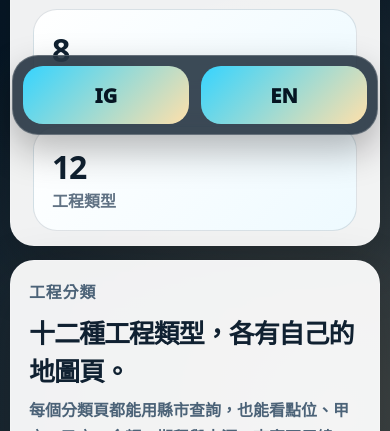
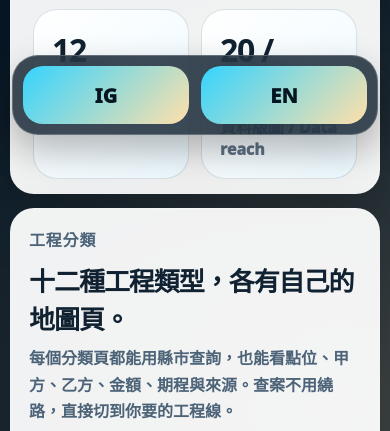
Before and after one commit to eden1762/taiwan-construction-map, a website: page index.html in a window 390 px wide. Shown: the part 697-1128 px from the top of the page. Drawn offline with Linux system fonts and the light colour scheme.

Commit message:
Add active data reach metric to homepage

```diff
--- a/index.html
+++ b/index.html
@@ -9,10 +9,10 @@
   <link rel="preconnect" href="https://tile.openstreetmap.org" crossorigin />
   <link rel="dns-prefetch" href="//tile.openstreetmap.org" />
   <link rel="preload" href="/data/active_construction_projects.geojson" as="fetch" type="application/geo+json" crossorigin />
-  <link rel="stylesheet" href="./fast-map.css?v=20260629-mobile-first-2" />
+  <link rel="stylesheet" href="./fast-map.css?v=20260629-mobile-first-3" />
   <style>
     .quickPanel{margin-top:12px;border:1px solid rgba(12,35,55,.13);border-radius:18px;background:linear-gradient(145deg,#fff,#f7fbff);padding:12px}.quickPanel summary{cursor:pointer;font-weight:1000;color:#102131;list-style:none}.quickPanel summary::-webkit-details-marker{display:none}.quickPanel summary::after{content:"＋";float:right}.quickPanel[open] summary::after{content:"－"}.quickPanel p,.quickPanel li{color:#526b82;font-size:12px;line-height:1.55;font-weight:850}.quickPanel ul{margin:10px 0 0;padding-left:18px}.legendDots,.statusDots{display:flex;flex-wrap:wrap;gap:7px;margin-top:10px}.legendDots span,.statusDots span{display:inline-flex;align-items:center;gap:6px;border:1px solid rgba(12,35,55,.12);border-radius:999px;background:#fff;padding:6px 8px;font-size:12px;font-weight:950}.legendDots i{display:inline-block;width:10px;height:10px;border-radius:50%;background:var(--c)}.statusDots i{display:inline-block;width:9px;height:9px;border-radius:3px;background:#0b88aa}.mapNote{margin:8px 0 0!important;font-size:12px!important;line-height:1.5;color:#526b82!important;font-weight:850!important}.firstUse{border-color:rgba(11,136,170,.22);background:linear-gradient(145deg,#eefbff,#fff)}
-    @media(max-width:760px){.quickPanel{margin-top:10px;padding:10px}.side .quickPanel:not(.firstUse){margin-top:8px}.legendDots span,.statusDots span{font-size:11px;padding:5px 7px}.mapNote{font-size:11px!important}.hero{padding-bottom:14px}.block{padding-top:18px}.layout{gap:12px}.side{order:1}.mapcard{order:2}}
+    @media(max-width:760px){.quickPanel{margin-top:10px;padding:10px}.side .quickPanel:not(.firstUse){margin-top:8px}.legendDots span,.statusDots span{font-size:11px;padding:5px 7px}.mapNote{font-size:11px!important}.hero{padding-bottom:14px}.block{padding-top:18px}.layout{gap:12px}.side{order:1}.mapcard{order:2}.metrics{grid-template-columns:repeat(2,minmax(0,1fr))}}
   </style>
 </head>
 <body data-page="overview">
@@ -39,6 +39,7 @@
         <article><b id="m1">0</b><span data-t="projects">搜集工程</span></article>
         <article><b id="m2">0</b><span data-t="counties">有資料縣市</span></article>
         <article><b id="m3">12</b><span data-t="lanes">工程類型</span></article>
+        <article><b id="m4">0 / 3,000</b><span>資料版圖 / Data reach</span></article>
       </div>
     </section>
 
@@ -161,6 +162,9 @@
   </main>
   <footer class="foot"><span data-t="footer">資料以公開入口可回查內容整理；正式引用請回主管機關、發包單位與公告來源確認最新版本。地圖底圖 © OpenStreetMap contributors。</span></footer>
   <div class="dock" aria-label="快速操作"><a href="https://www.instagram.com/taiwan.construction/" target="_blank" rel="noopener noreferrer">IG</a><button id="lang" type="button">EN</button></div>
-  <script type="module" src="./fast-map.js?v=20260629-mobile-first-2"></script>
+  <script type="module" src="./fast-map.js?v=20260629-mobile-first-3"></script>
+  <script>
+    (()=>{const goal=3000,ok=p=>["計畫中","規劃中","招標準備","招標中","施工中","延宕"].includes(p.status)||p.status==="完工"&&(()=>{const d=new Date(`${String(p.completed_at||p.opened_at||p.planned_end_date||p.end_date||"").slice(0,10)}T00:00:00+08:00`);return !Number.isNaN(d.getTime())&&Date.now()-d.getTime()<=31*864e5})(),seen=new Set();fetch("/data/active_construction_projects.geojson",{cache:"force-cache"}).then(r=>r.json()).then(j=>{let n=(j.features||[]).filter(f=>{const p=f.properties||{},k=[p.name,p.owner,p.address,p.source_url].join("|").toLowerCase();if(seen.has(k))return false;seen.add(k);return ok(p)}).length;const m=document.getElementById("m4");if(m)m.textContent=`${n.toLocaleString()} / ${goal.toLocaleString()}`}).catch(()=>{});})();
+  </script>
 </body>
 </html>
```
